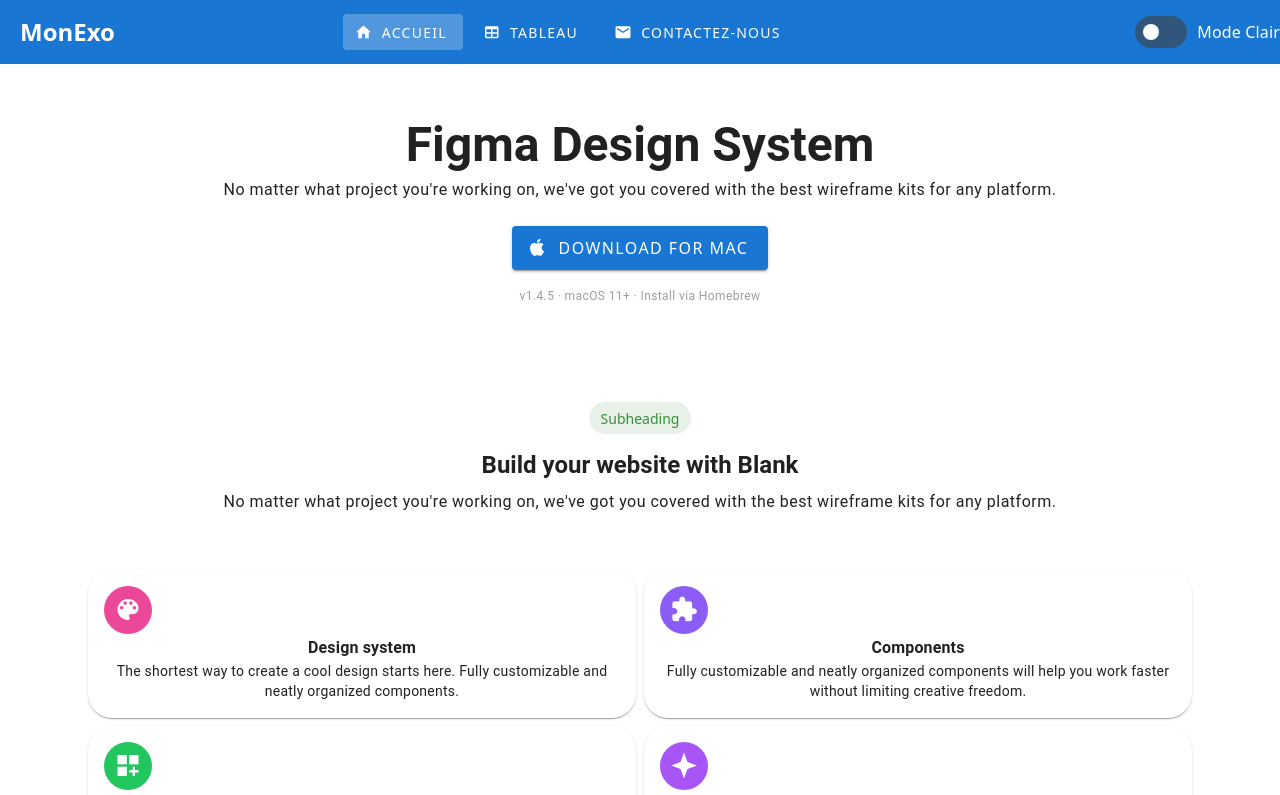
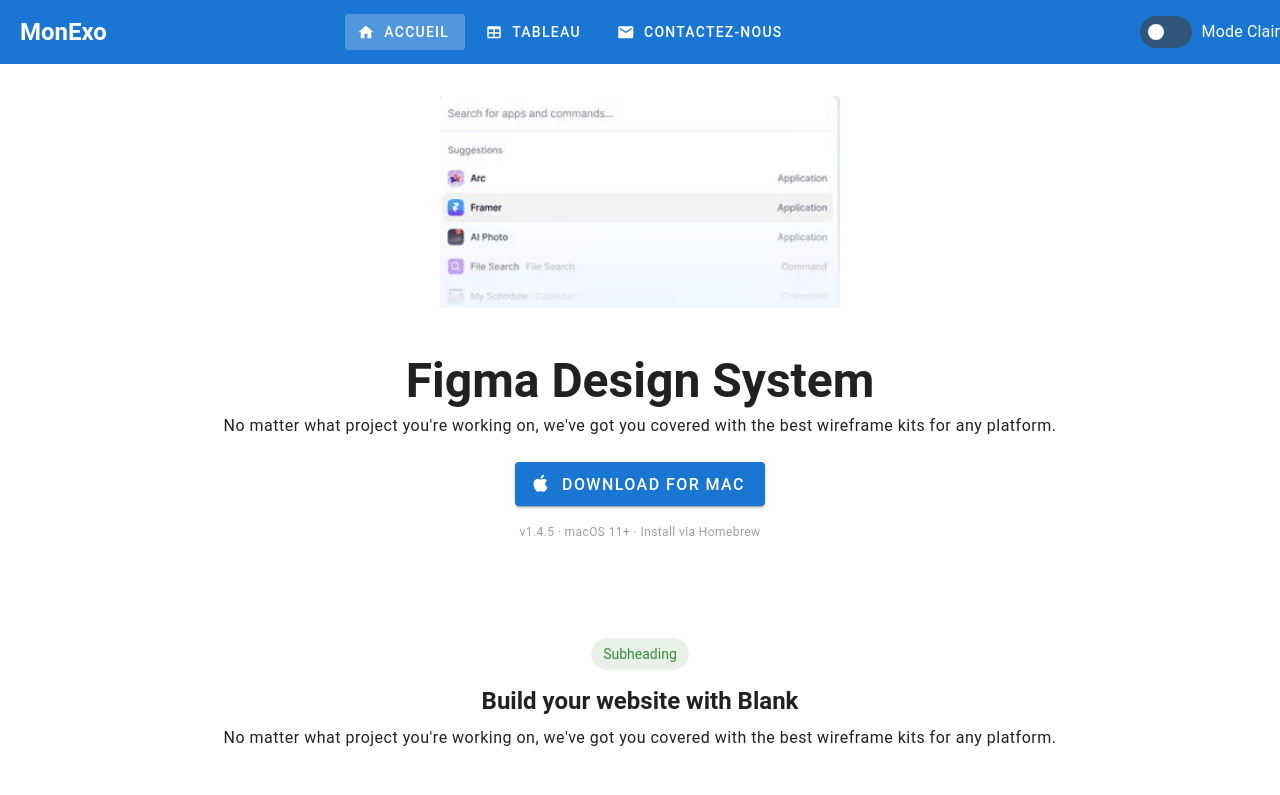
Before and after one commit to messaoudisony/Nuxt-Vuetify, a Nuxt app: page / in a window 1280 px wide. Shown: the top 795 px of the page. Built offline with nearby package versions, Linux system fonts and the light colour scheme.

Commit message:
add picture for Acceuil

```diff
--- a/pages/index.vue
+++ b/pages/index.vue
@@ -1,13 +1,13 @@
 <template>
     <v-container>
+        <v-img :src="image1" max-width="400" class="mx-auto mt-6" />
+
         <CardSection />
         <FeatureGrid />
     </v-container>
         <Footer/>
 </template>
 
-<style>
-* {
-    font-family: system-ui, -apple-system, BlinkMacSystemFont, 'Segoe UI', Roboto, Oxygen, Ubuntu, Cantarell, 'Open Sans', 'Helvetica Neue', sans-serif
-}
-</style>
+<script setup lang="ts">
+import image1 from '~/assets/image1.png'
+</script>
```
